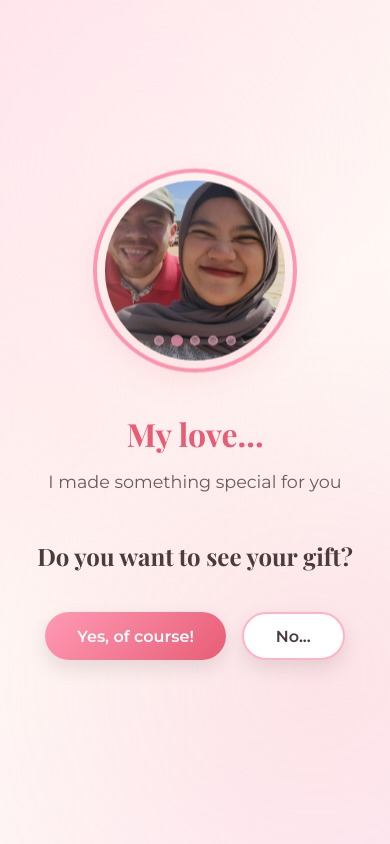
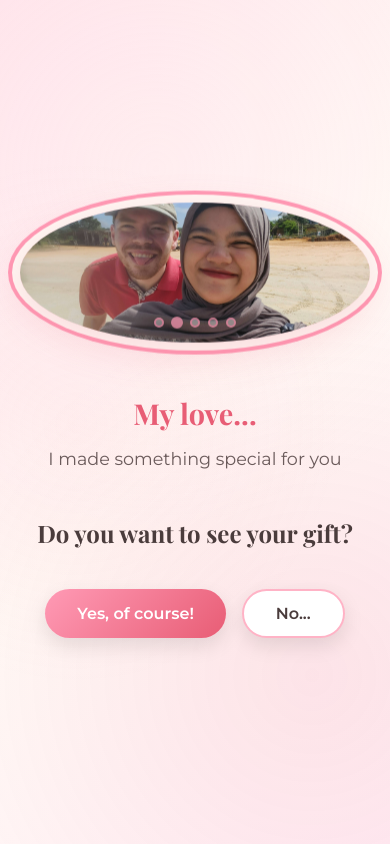
Before and after one commit to AxelS-afk/valentine, a plain HTML site: page index.html in a window 390 px wide. Drawn offline with nearby package versions, Linux system fonts and the light colour scheme.

Commit message:
Add files via upload

```diff
--- a/styles.css
+++ b/styles.css
@@ -72,7 +72,7 @@ body::before {
 
 .photo-frame {
     position: relative;
-    width: 280px;
+    width: 700px;
     height: 280px;
     margin: 0 auto 3rem;
     border-radius: 50%;
@@ -707,7 +707,7 @@ body::before {
     }
 
     .photo-frame {
-        width: 220px;
+        width: 550px;
         height: 220px;
     }
 
@@ -759,7 +759,25 @@ body::before {
     }
 
     .photo-frame {
-        width: 180px;
-        height: 180px;
+        width: 400px;
+        height: 160px;
     }
 }
+
+@media (max-width: 420px) {
+    .photo-frame {
+        width: 350px;
+        height: 140px;
+    }
+
+    .main-title {
+        font-size: 1.8rem;
+    }
+}
+
+@media (max-width: 360px) {
+    .photo-frame {
+        width: 300px;
+        height: 120px;
+    }
+}
```
Also changed, not shown: sitting-crying-cat.jpg (added).
